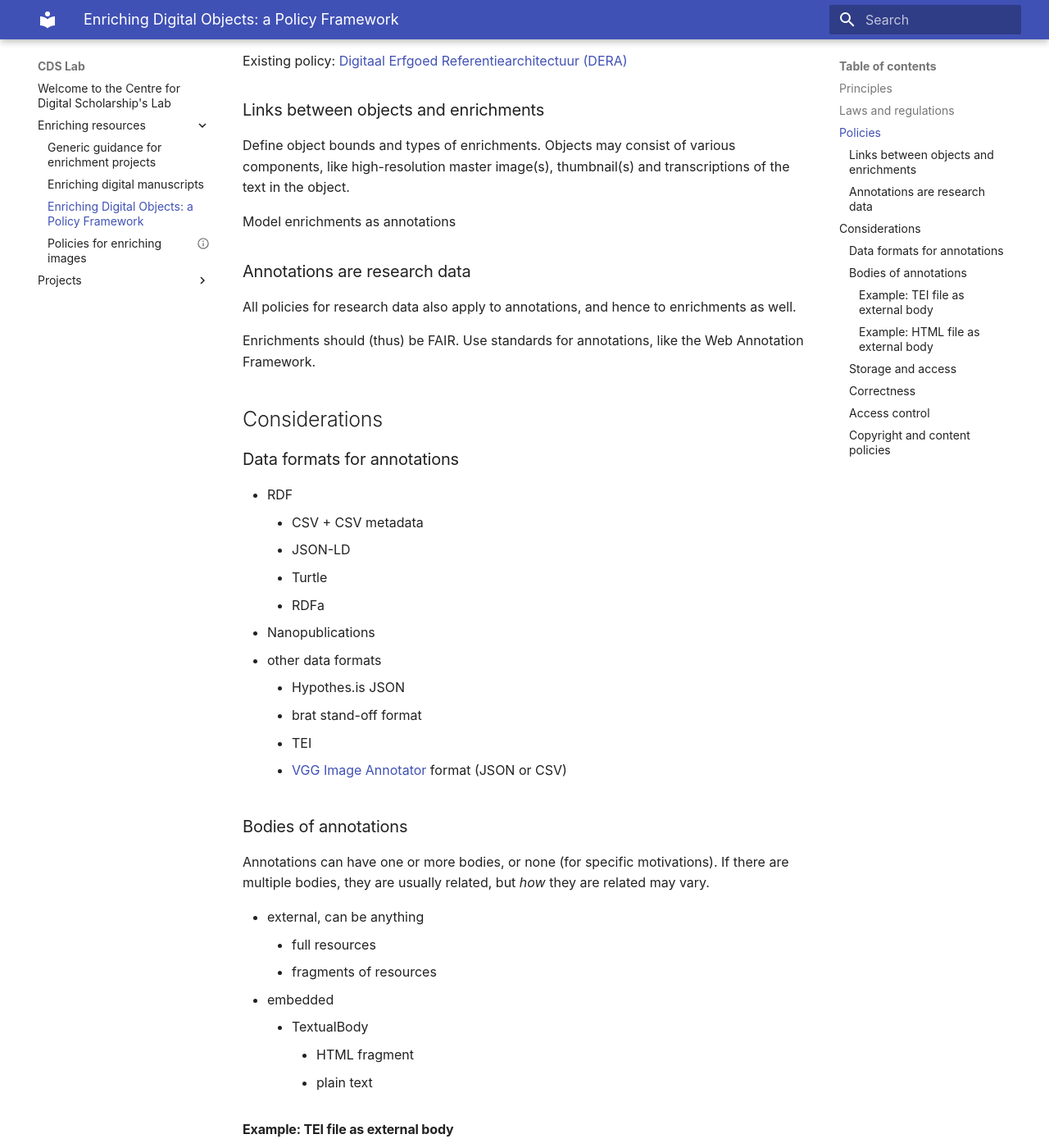
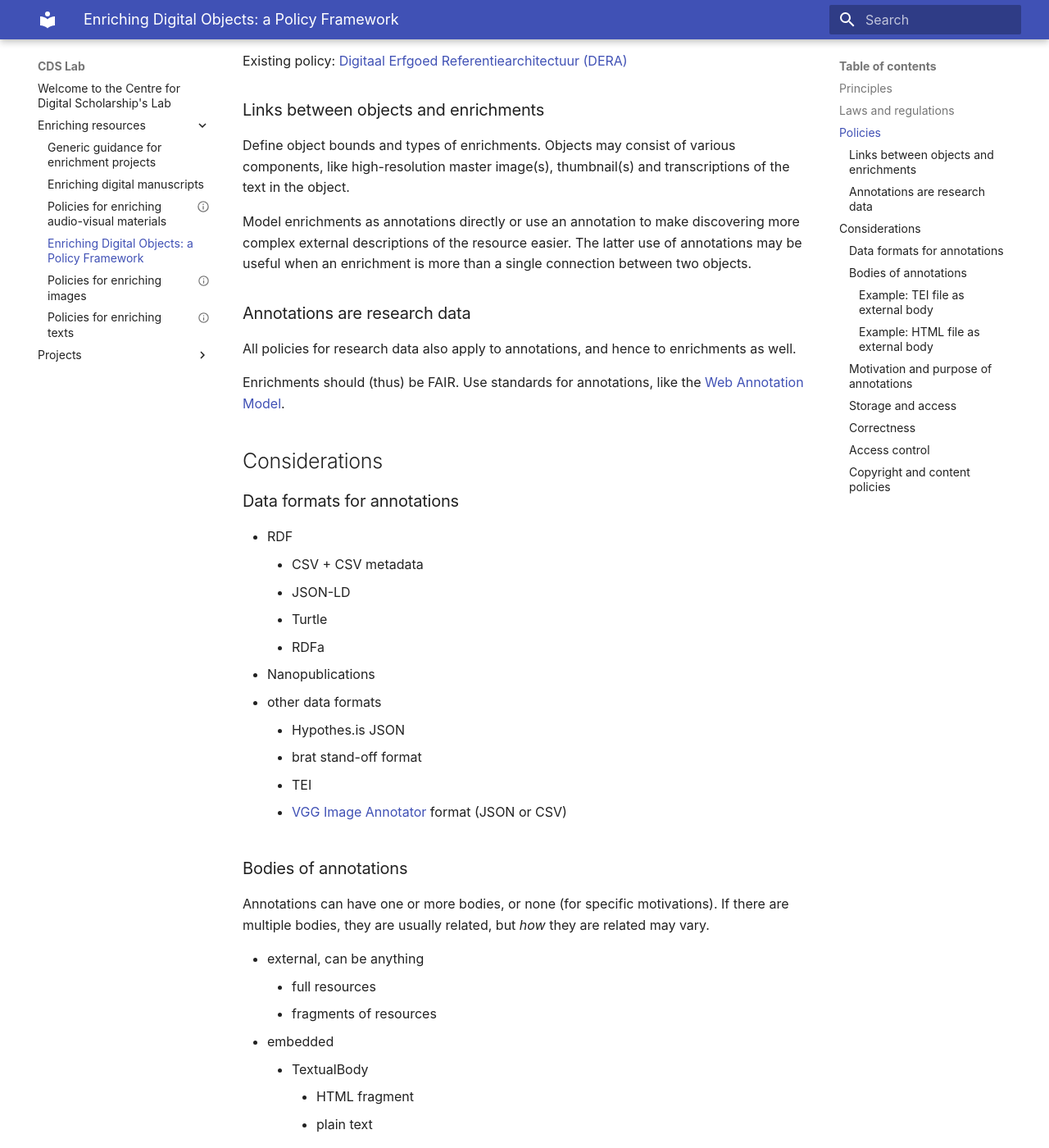
Before and after one commit to LeidenUniversityLibrary/cds-lab-homepage, an MkDocs documentation site: the page built from docs/enriching-resources/policy-framework.md, in a window 1280 px wide and 1400 px high, scrolled down 719 px. Shown: the whole window at 82% size. Built offline with MkDocs 1.6.1 and Material for MkDocs 9.7.7, drawn with Linux system fonts in a browser that asks for light colours; some of the changed text lies outside the part shown.

Commit message:
Add more policy information

```diff
--- a/docs/enriching-resources/policy-framework.md
+++ b/docs/enriching-resources/policy-framework.md
@@ -28,14 +28,15 @@ Existing policy: [Digitaal Erfgoed Referentiearchitectuur (DERA)](https://www.ne
 
 Define object bounds and types of enrichments. Objects may consist of various components, like high-resolution master image(s), thumbnail(s) and transcriptions of the text in the object.
 
-Model enrichments as annotations
+Model enrichments as annotations directly or use an annotation to make discovering more complex external descriptions of the resource easier.
+The latter use of annotations may be useful when an enrichment is more than a single connection between two objects.
 
 ## Annotations are research data
 
 All policies for research data also apply to annotations, and hence to enrichments as well.
 
 Enrichments should (thus) be FAIR.
-Use standards for annotations, like the Web Annotation Framework.
+Use standards for annotations, like the [Web Annotation Model](https://www.w3.org/TR/annotation-model/).
 
 # Considerations
 
@@ -74,6 +75,10 @@ You can refer to (fragments of) external TEI files as the body of annotations.
 
 Many documents on the Web are available in HTML format. You can refer to (fragments of) HTML files as the body of annotations.
 
+## Motivation and purpose of annotations
+
+In the Web Annotation Model, motivation and purpose are used to present a reason for the annotation, thereby also explaining the nature of the relationship between the target and the body of the annotation.
+
 ## Storage and access
 
 - Linked Data
```
Also changed, not shown: docs/enriching-resources/policy-av.md (added, +58 -0 lines), docs/enriching-resources/policy-text.md (added, +17 -0 lines).
